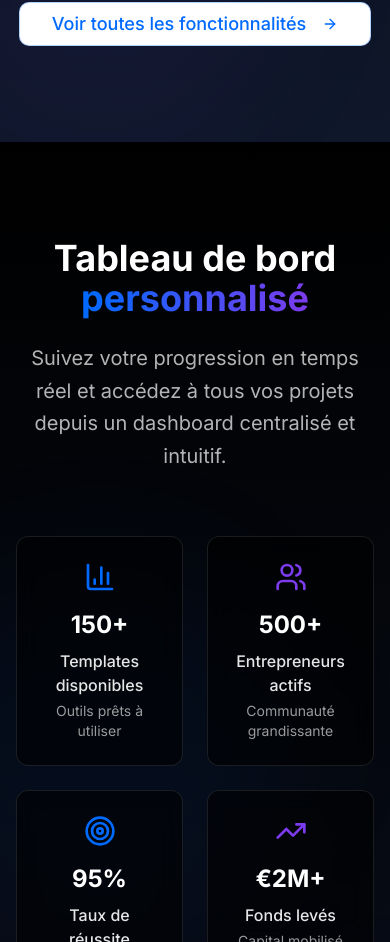
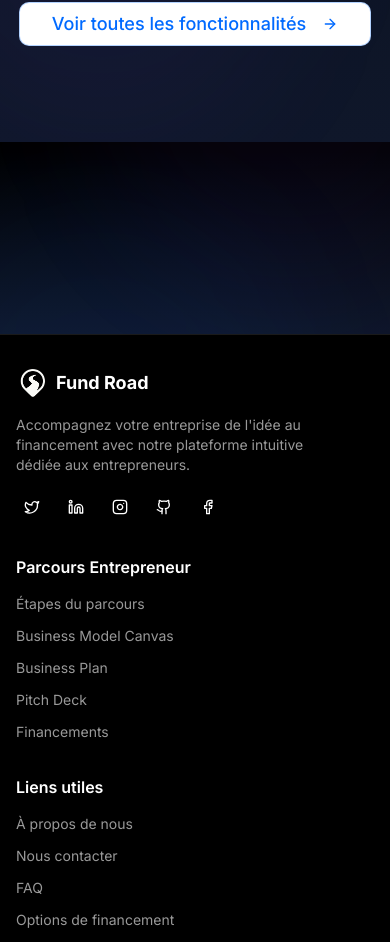
Before and after one commit to Nadir-DNA/fund-road, a React (Vite) app: page / in a window 390 px wide. Shown: the part 6333-7275 px from the top of the page. Built offline with nearby package versions, Linux system fonts and the light colour scheme.

Commit message:
Visual edit in Lovable
Edited UI in Lovable

```diff
--- a/src/components/home/DashboardSection.tsx
+++ b/src/components/home/DashboardSection.tsx
@@ -1,137 +1,51 @@
-
 import TaskCard from '@/components/TaskCard';
 import { useLanguage } from '@/context/LanguageContext';
 import { BarChart3, Users, Target, TrendingUp } from 'lucide-react';
-
 export default function DashboardSection() {
-  const { t } = useLanguage();
-
-  const tasks = [
-    {
+  const {
+    t
+  } = useLanguage();
+  const tasks = [{
     id: "1",
     text: "Valider mon idée de business",
-      completed: true,
-    },
-    {
+    completed: true
+  }, {
     id: "2",
     text: "Créer mon Business Model Canvas",
-      completed: false,
-    },
-    {
+    completed: false
+  }, {
     id: "3",
     text: "Réaliser mon Business Plan",
-      completed: false,
-    },
-  ];
-
-  const stats = [
-    {
+    completed: false
+  }];
+  const stats = [{
     icon: <BarChart3 className="h-8 w-8 text-primary" />,
     value: "150+",
     label: "Templates disponibles",
     description: "Outils prêts à utiliser"
-    },
-    {
+  }, {
     icon: <Users className="h-8 w-8 text-accent" />,
     value: "500+",
     label: "Entrepreneurs actifs",
     description: "Communauté grandissante"
-    },
-    {
+  }, {
     icon: <Target className="h-8 w-8 text-primary" />,
     value: "95%",
     label: "Taux de réussite",
     description: "Projets aboutis"
-    },
-    {
+  }, {
     icon: <TrendingUp className="h-8 w-8 text-accent" />,
     value: "€2M+",
     label: "Fonds levés",
     description: "Capital mobilisé"
-    }
-  ];
-
-  return (
-    <section className="py-24 bg-gradient-to-b from-black to-slate-900 relative overflow-hidden">
+  }];
+  return <section className="py-24 bg-gradient-to-b from-black to-slate-900 relative overflow-hidden">
       {/* Background decoration */}
       <div className="absolute inset-0">
         <div className="absolute top-1/4 right-1/4 w-96 h-96 bg-primary/5 rounded-full filter blur-3xl"></div>
         <div className="absolute bottom-1/4 left-1/4 w-96 h-96 bg-accent/5 rounded-full filter blur-3xl"></div>
       </div>
 
-      <div className="container mx-auto px-4 relative z-10">
-        <div className="text-center mb-16">
-          <h2 className="text-4xl md:text-5xl font-bold mb-6">
-            Tableau de bord <span className="text-gradient">personnalisé</span>
-          </h2>
-          <p className="text-xl text-white/70 max-w-3xl mx-auto leading-relaxed">
-            Suivez votre progression en temps réel et accédez à tous vos projets
-            depuis un dashboard centralisé et intuitif.
-          </p>
-        </div>
 
-        {/* Stats Grid */}
-        <div className="grid grid-cols-2 md:grid-cols-4 gap-6 mb-16">
-          {stats.map((stat, index) => (
-            <div
-              key={index}
-              className="glass-card p-6 text-center group hover:border-primary/30 transition-all duration-300 hover:transform hover:scale-105"
-            >
-              <div className="flex justify-center mb-4 group-hover:scale-110 transition-transform duration-300">
-                {stat.icon}
-              </div>
-              <div className="text-2xl md:text-3xl font-bold text-white mb-2 group-hover:text-primary transition-colors duration-300">
-                {stat.value}
-              </div>
-              <div className="font-medium text-white/90 mb-1">
-                {stat.label}
-              </div>
-              <div className="text-sm text-white/60">
-                {stat.description}
-              </div>
-            </div>
-          ))}
-        </div>
-
-        {/* Dashboard Preview */}
-        <div className="grid grid-cols-1 lg:grid-cols-3 gap-8">
-          <div className="lg:col-span-2">
-            <TaskCard
-              title="Aperçu de vos tâches"
-              subtitle="Progression du projet en cours"
-              tasks={tasks}
-            />
-          </div>
-
-          <div className="space-y-8">
-            <TaskCard
-              title="Progression globale"
-              chartData={{
-                percentage: 75,
-                label: "Parcours entrepreneurial",
-                secondaryStats: [
-                  {
-                    label: "Étapes complétées",
-                    value: "12",
-                  },
-                  {
-                    label: "Étapes restantes",
-                    value: "4",
-                  },
-                ],
-              }}
-            />
-
-            <TaskCard
-              title="Vos projets"
-              stats={{
-                value: "3",
-                label: "Projets actifs",
-              }}
-            />
-          </div>
-        </div>
-      </div>
-    </section>
-  );
+    </section>;
 }
```
Lines whose indentation alone changed are shown as unchanged.
